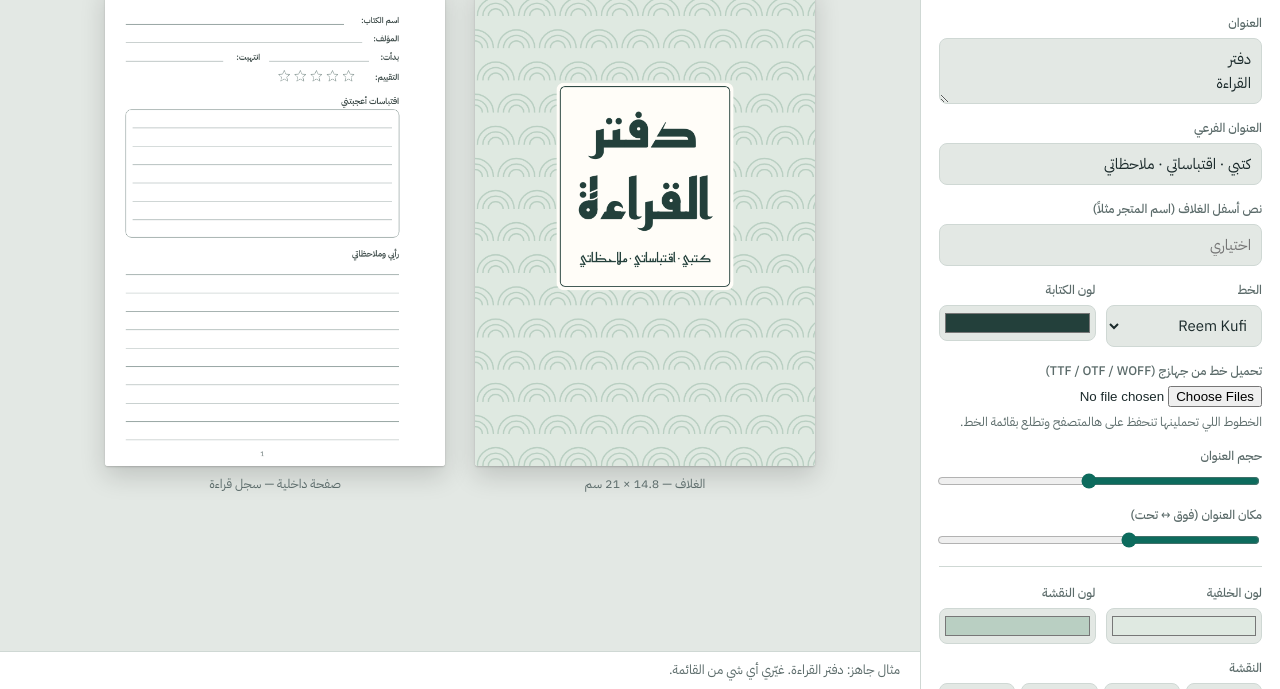
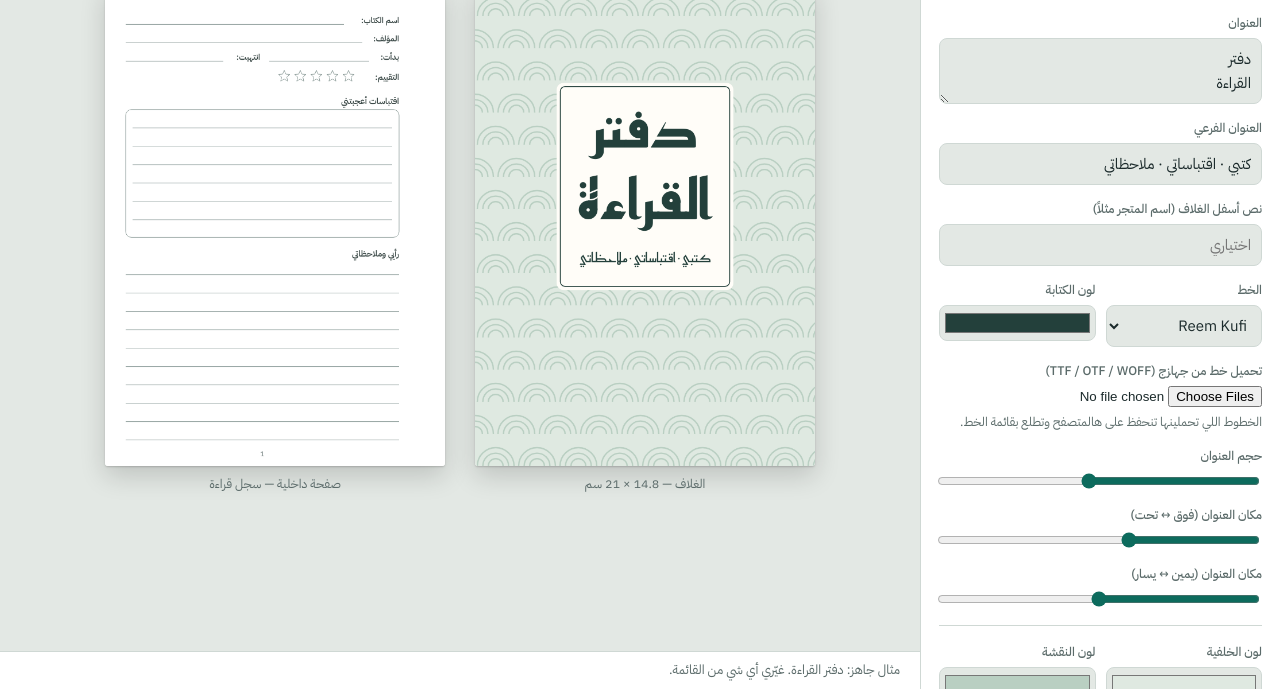
Before and after one commit to Nalbannay/Nofeetanotebook, a plain HTML site: page index.html in a window 1280 px wide. Both pictures are taken after a click on the tab "الغلاف". Shown: the part 111-800 px from the top of the page. Drawn offline with nearby package versions, Linux system fonts and the light colour scheme; a web font is replaced by a local one.

Commit message:
Add horizontal title position control
Co-Authored-By: Claude Fable 5.2 <noreply@anthropic.com>
Claude-Session: https://claude.ai/code/session_01X5PwijRkGetZYGBjLoHYEp

```diff
--- a/index.html
+++ b/index.html
@@ -138,6 +138,7 @@ canvas.paper{width:min(340px,80vw);height:auto;background:#fff;border-radius:3px
         <span class="note" id="font-note">الخطوط اللي تحملينها تنحفظ على هالمتصفح وتطلع بقائمة الخط.</span></div>
       <div class="f"><label for="c-tsize">حجم العنوان</label><input type="range" id="c-tsize" min="6" max="40" step="0.5"></div>
       <div class="f"><label for="c-ty">مكان العنوان (فوق ↔ تحت)</label><input type="range" id="c-ty" min="10" max="90" step="1"></div>
+      <div class="f"><label for="c-tx">مكان العنوان (يمين ↔ يسار)</label><input type="range" id="c-tx" min="10" max="90" step="1"></div>
       <hr>
       <div class="row">
         <div class="f"><label for="c-bg">لون الخلفية</label><input type="color" id="c-bg"></div>
@@ -212,7 +213,7 @@ var SIZES={A5:[148,210],A4:[210,297],B5:[176,250],A6:[105,148],SQ:[150,150]};
 var DPI=300, PX=DPI/25.4, BLEED=3;
 function defaults(){return {
   name:"دفتر القراءة", size:"A5", bind:"right", bleed:false,
-  cover:{title:"دفتر\nالقراءة", sub:"كتبي · اقتباساتي · ملاحظاتي", foot:"", font:"Reem Kufi", tcolor:"#23403b", tsize:24, ty:42,
+  cover:{title:"دفتر\nالقراءة", sub:"كتبي · اقتباساتي · ملاحظاتي", foot:"", font:"Reem Kufi", tcolor:"#23403b", tsize:24, ty:42, tx:50,
          bg:"#dfe9e1", pcolor:"#b9cfc2", pattern:"arches", frame:"label", img:null, iop:1},
   inner:{tpl:"reading", sp:8, color:"#8a9a97", w:"0.25", head:"", date:false, num:true, pages:60, duplex:true}
 };}
@@ -244,7 +245,7 @@ function drawCover(c,W,H,b){
     c.save();c.globalAlpha=C.iop;c.drawImage(coverImg,-b+(tw-dw)/2,-b+(th-dh)/2,dw,dh);c.restore();
   } else if(C.pattern!=="none"){ pattern(c,C.pattern,C.pcolor,W,H,b); }
   var lines=String(C.title||"").split("\n").filter(function(l){return l.trim().length}), ts=C.tsize, lh=ts*1.3;
-  var subS=Math.max(3.4,ts*0.24), blockH=lines.length*lh+(C.sub?subS*2.4:0), cy=H*C.ty/100, top=cy-blockH/2;
+  var subS=Math.max(3.4,ts*0.24), blockH=lines.length*lh+(C.sub?subS*2.4:0), cy=H*C.ty/100, top=cy-blockH/2, X=W*(1-(C.tx==null?50:C.tx)/100);
   c.textAlign="center";c.textBaseline="middle";c.direction="rtl";
   var maxW=0;c.font=TW()+" "+ts+"px '"+C.font+"'";
   lines.forEach(function(l){maxW=Math.max(maxW,c.measureText(l).width)});
@@ -253,12 +254,12 @@ function drawCover(c,W,H,b){
   if(C.frame==="line"||C.frame==="double"){c.lineWidth=0.6;c.strokeRect(8,8,W-16,H-16);if(C.frame==="double"){c.lineWidth=0.3;c.strokeRect(10,10,W-20,H-20)}}
   if(C.frame==="label"&&(lines.length||C.sub)){
     var lw=Math.min(W-16,maxW+18), lhh=blockH+14;
-    c.fillStyle="#fffdf8";rr(c,W/2-lw/2,top-7,lw,lhh,3);c.fill();
-    c.lineWidth=0.4;rr(c,W/2-lw/2+1.6,top-7+1.6,lw-3.2,lhh-3.2,2);c.stroke();
+    c.fillStyle="#fffdf8";rr(c,X-lw/2,top-7,lw,lhh,3);c.fill();
+    c.lineWidth=0.4;rr(c,X-lw/2+1.6,top-7+1.6,lw-3.2,lhh-3.2,2);c.stroke();
   }
   c.fillStyle=C.tcolor;c.font=TW()+" "+ts+"px '"+C.font+"'";
-  lines.forEach(function(l,i){c.fillText(l,W/2,top+lh*(i+0.5),W-14)});
-  if(C.sub){c.font="400 "+subS+"px '"+C.font+"'";c.fillText(C.sub,W/2,top+lines.length*lh+subS*1.3,W-16)}
+  lines.forEach(function(l,i){c.fillText(l,X,top+lh*(i+0.5),W-14)});
+  if(C.sub){c.font="400 "+subS+"px '"+C.font+"'";c.fillText(C.sub,X,top+lines.length*lh+subS*1.3,W-16)}
   if(C.foot){c.font="400 "+Math.max(3.2,ts*0.2)+"px '"+C.font+"'";c.fillText(C.foot,W/2,H-13,W-20)}
 }
 var customFonts={};
@@ -341,7 +342,7 @@ function refresh(){cancelAnimationFrame(raf);raf=requestAnimationFrame(function(
 
 /* ---------- form binding ---------- */
 var B=[["size","size"],["bind","bind"],["bleed","bleed"],["name","name"],
- ["c-title","cover.title"],["c-sub","cover.sub"],["c-foot","cover.foot"],["c-font","cover.font"],["c-tcolor","cover.tcolor"],["c-tsize","cover.tsize","n"],["c-ty","cover.ty","n"],
+ ["c-title","cover.title"],["c-sub","cover.sub"],["c-foot","cover.foot"],["c-font","cover.font"],["c-tcolor","cover.tcolor"],["c-tsize","cover.tsize","n"],["c-ty","cover.ty","n"],["c-tx","cover.tx","n"],
  ["c-bg","cover.bg"],["c-pcolor","cover.pcolor"],["c-iop","cover.iop","n"],
  ["i-sp","inner.sp","n"],["i-color","inner.color"],["i-w","inner.w"],["i-head","inner.head"],["i-date","inner.date"],["i-num","inner.num"],["i-pages","inner.pages","n"],["i-duplex","inner.duplex"]];
 function getK(k){var p=k.split(".");return p.length===1?S[p[0]]:S[p[0]][p[1]]}
```
